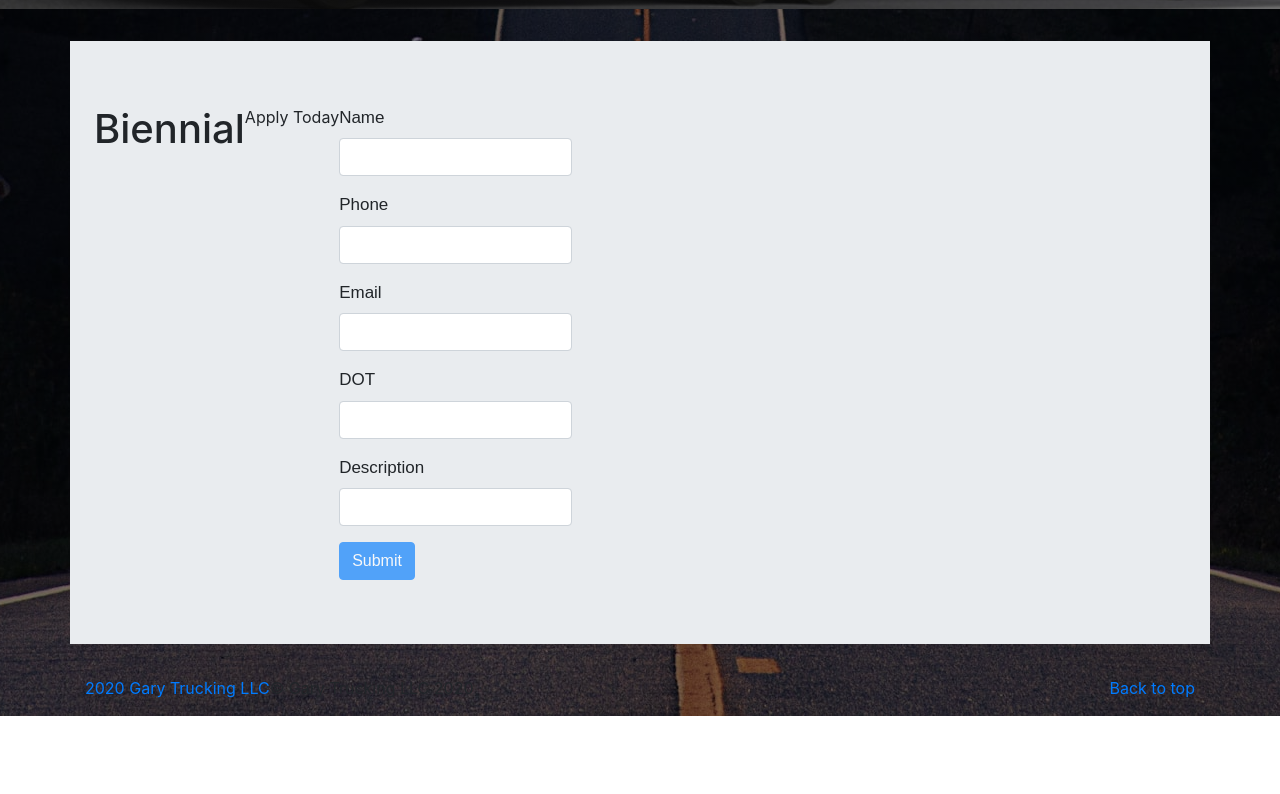
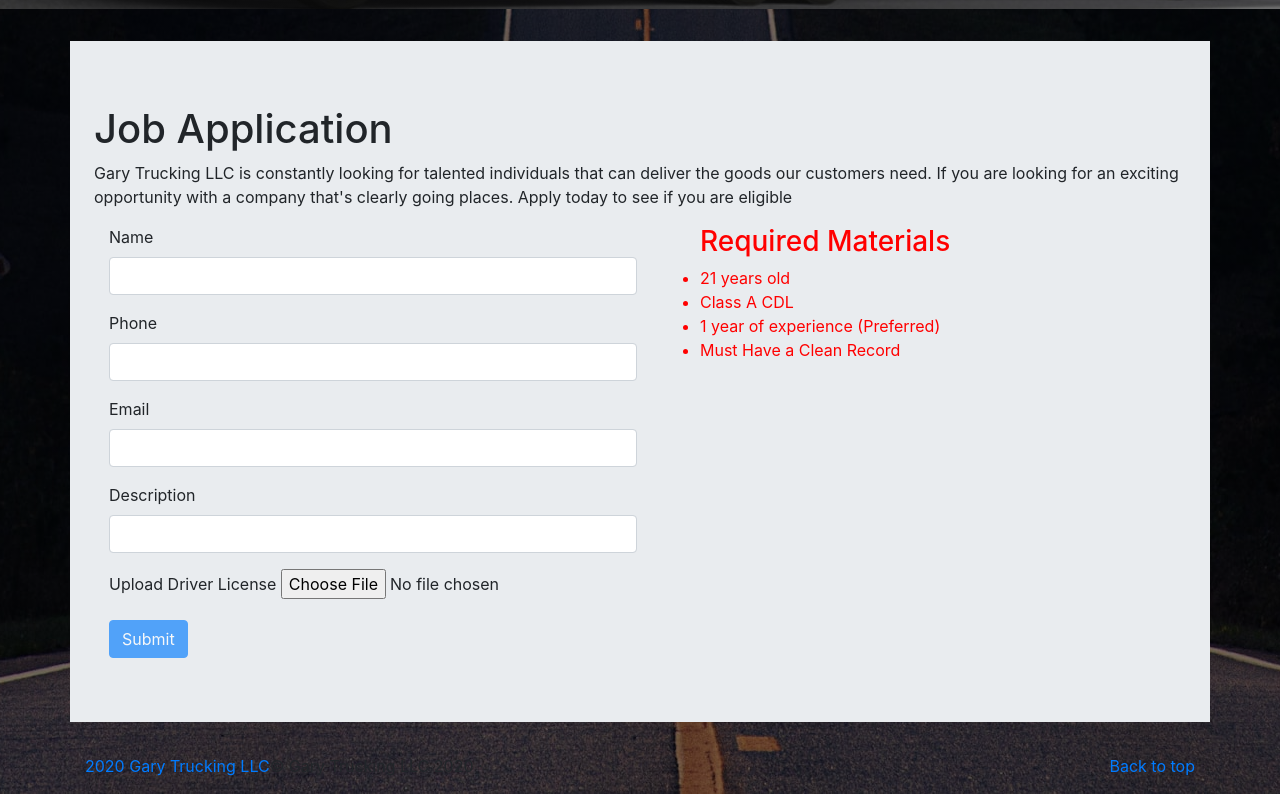
Before and after one commit to samidela/Trucking-Service-Management, a React (Create React App) app: page /FutureDrivers/JobApplication in a window 1280 px wide. Shown: the part 555-1349 px from the top of the page. Before the commit the page ends 1271 px from the top, so only its background shows below. Built offline with nearby package versions, Linux system fonts and the light colour scheme; a web font is replaced by a local one.

Commit message:
updated the job application

```diff
--- a/src/components/FutureDrivers/jobApplication.jsx
+++ b/src/components/FutureDrivers/jobApplication.jsx
@@ -29,18 +29,37 @@
   render() {
     return (
       <div className="row jumbotron jumbotron-fluid pl-4">
-        <h1>Biennial </h1>
+        <h1>Job Application </h1>
         <p>
-          Apply Today
+          Gary Trucking LLC is constantly looking for talented individuals that
+          can deliver the goods our customers need. If you are looking for an
+          exciting opportunity with a company that's clearly going places. Apply
+          today to see if you are eligible
         </p>
-        <form className=" layout ">
+        <form className=" column container">
           {this.renderInput("name", "Name")}
           {this.renderInput("phone", "Phone")}
           {this.renderInput("email", "Email")}
-          {this.renderInput("dot", "DOT")}
           {this.renderInput("description", "Description")}
+          {
+            <div class="form-group">
+              {" "}
+              <label for="exampleInputFile">Upload Driver License </label>{" "}
+              <input type="file" id="exampleInputFile"></input>
+              <p class="help-block"></p>{" "}
+            </div>
+          }
           {this.renderButton("Submit")}
         </form>
+        <div style={{color:"red"}}className="column container pl-5">
+          <h3>Required Materials</h3>
+          <ul>
+            <li>21 years old</li>
+            <li>Class A CDL</li>
+            <li>1 year of experience (Preferred)</li>
+            <li> Must Have a Clean Record</li>
+          </ul>
+        </div>
       </div>
     );
   }
```
